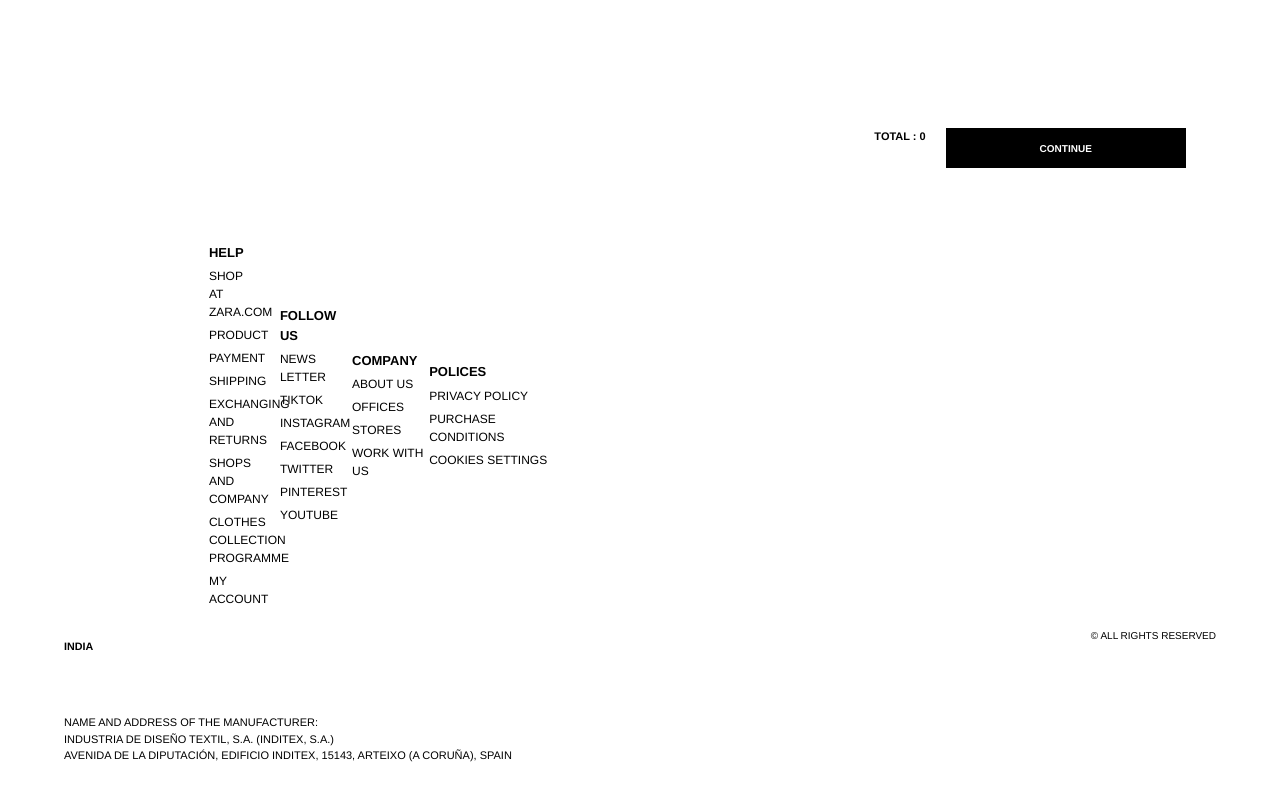
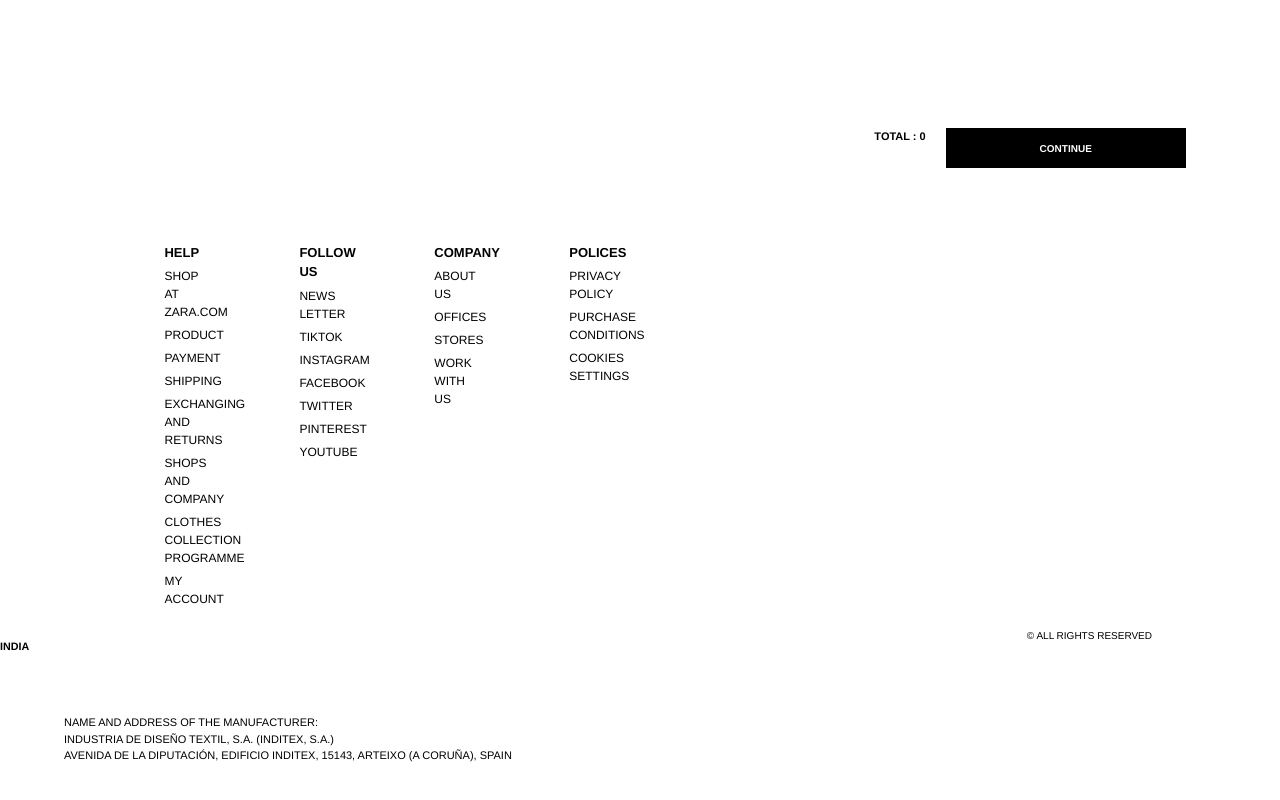
Before and after one commit to shitalkumar87/moldy-care-8778, a website: page cart.html in a window 1280 px wide. Shown: the part 612-1412 px from the top of the page. Drawn offline with Linux system fonts and the light colour scheme.

Commit message:
add files

```diff
--- a/footer.css
+++ b/footer.css
@@ -1,12 +1,6 @@
 * {
     line-height: 1.5;
     font-family: Helvetica, Arial, sans-serif;
-  }
-  #about {
-    width: 40%;
-    display: flex;
-    justify-content: space-evenly;
-    align-items: center;
   }
   li {
     font-size: 12px;
@@ -17,8 +11,13 @@
     list-style: none;
   }
   #about {
+    width: 20%;
+    margin: left;
+    margin-left: 80px;
+    display: flex;
+    justify-content: space-around;
+    text-align: left;
     margin-top: 170px;
-    margin-left: 40px;
   }
   .head {
     font-weight: bold;
@@ -27,7 +26,7 @@
   #copy {
     display: flex;
     width: 90%;
-    margin: auto;
+    margin: left;
     margin-top: 30px;
     justify-content: space-between;
     text-align: right;
--- a/footer.js
+++ b/footer.js
@@ -13,7 +13,7 @@ function footer() {
       <li>MY ACCOUNT</li>
     </ul>
   </div>
-  <div>
+  <div id="help">
     <ul>
       <li class="head">FOLLOW US</li>
       <li>NEWS LETTER</li>
@@ -25,7 +25,7 @@ function footer() {
       <li>YOUTUBE</li>
     </ul>
   </div>
-  <div>
+  <div id="help">
     <ul>
       <li class="head">COMPANY</li>
       <li>ABOUT US</li>
@@ -34,7 +34,7 @@ function footer() {
       <li>WORK WITH US</li>
     </ul>
   </div>
-  <div>
+  <div id="help">
     <ul>
       <li class="head">POLICES</li>
       <li>PRIVACY POLICY</li>
```
